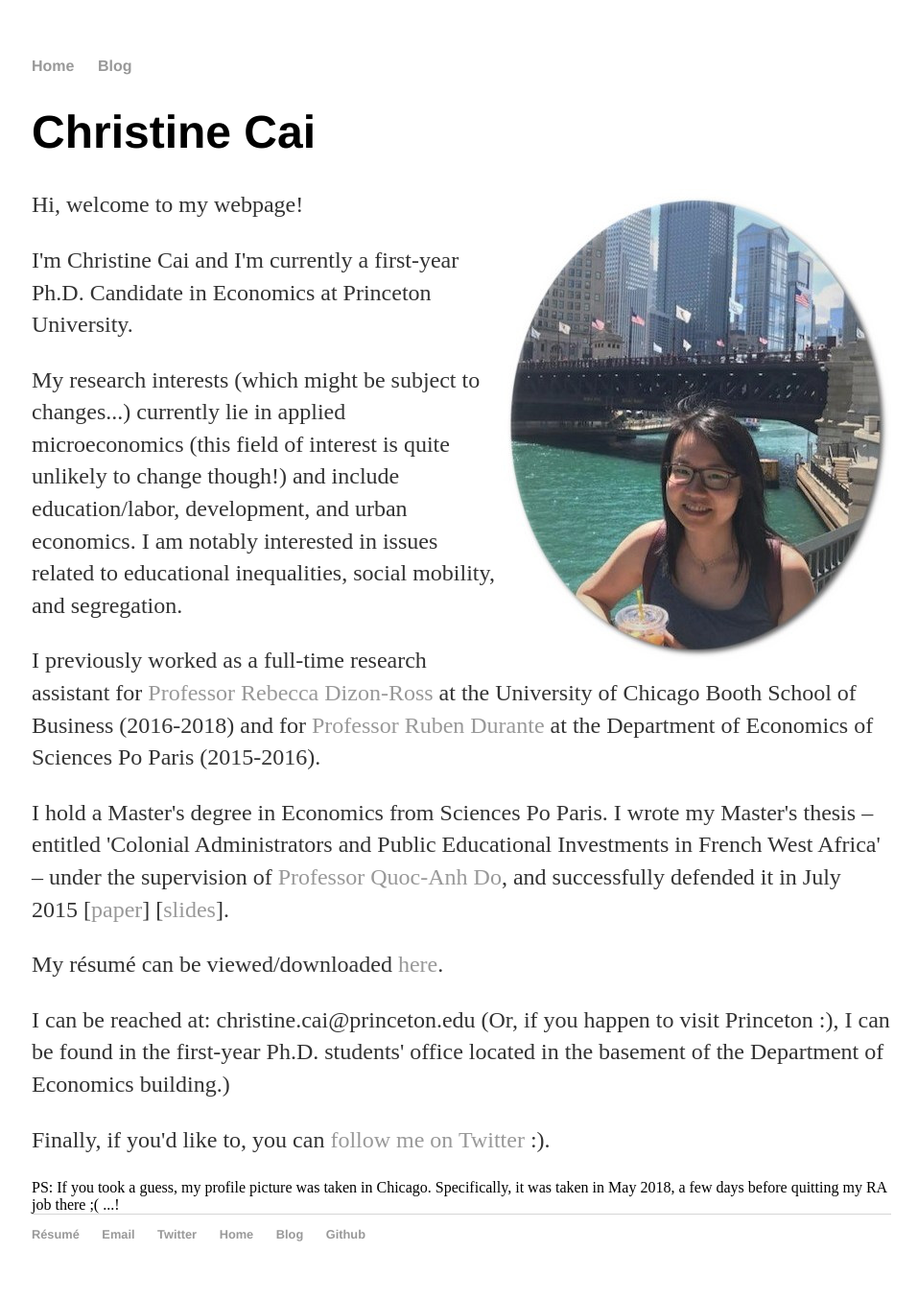
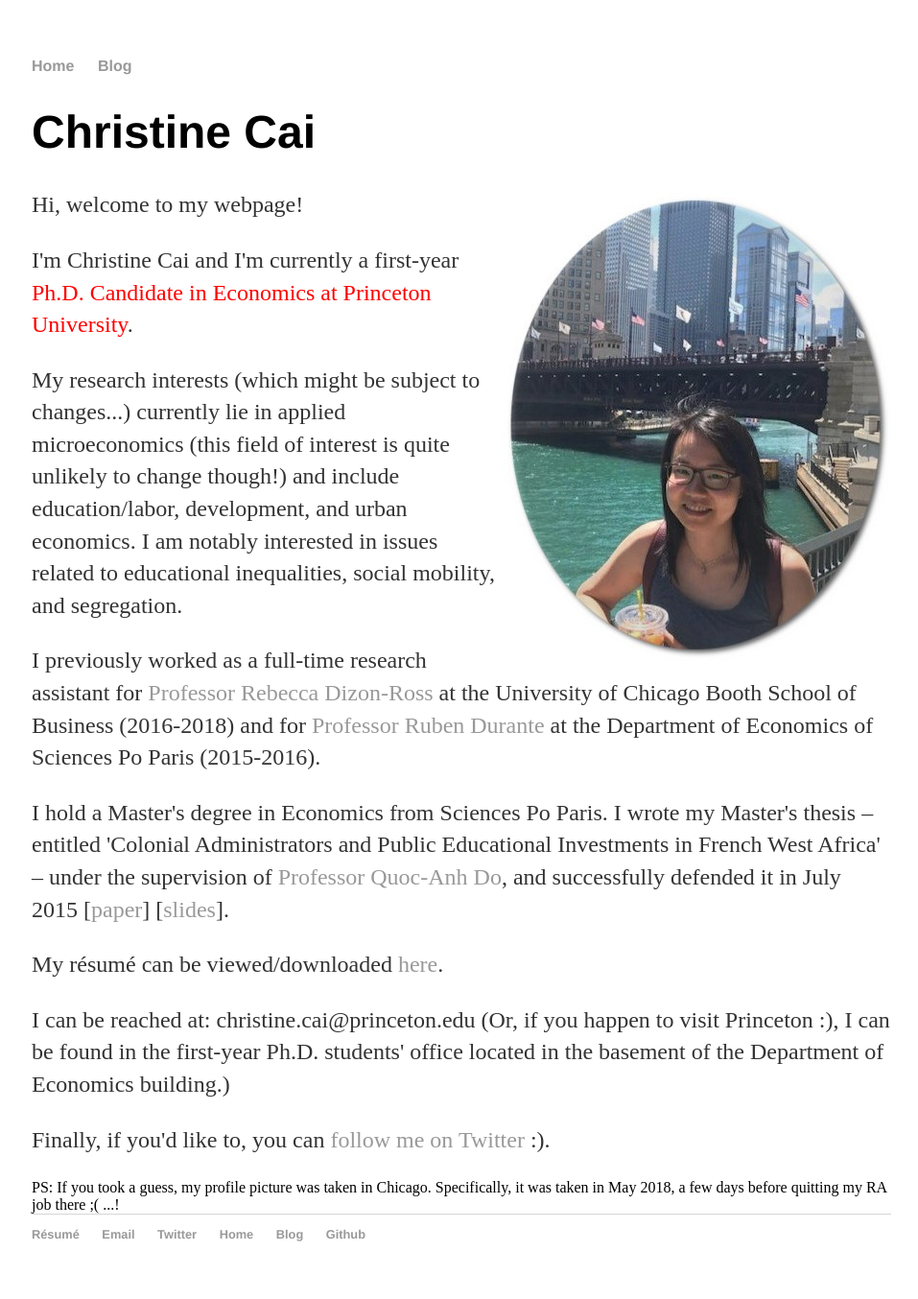
Before and after one commit to christinecai/christinecai.github.io, a Jekyll site: the page built from index.html, in a window 1280 px wide. Shown: the whole page at 96% size, without its empty margins (159-1116 px from the left). Built offline with Jekyll 4.4.1, drawn with Linux system fonts in a browser that asks for light colours.

Commit message:
Update index.html

```diff
--- a/index.html
+++ b/index.html
@@ -13,7 +13,7 @@ title: Christine Cai
 
 		<p>Hi, welcome to my webpage!</p>
 
-		<p>I'm Christine Cai and I'm currently a first-year Ph.D. Candidate in Economics at Princeton University.</p>
+		<p>I'm Christine Cai and I'm currently a first-year <font color="red">Ph.D. Candidate in Economics at Princeton University</font>.</p>
 
 		<p>My research interests (which might be subject to changes...) currently lie in applied microeconomics (this field of interest is quite unlikely to change though!)
 			and include education/labor, development, and urban economics.
```
